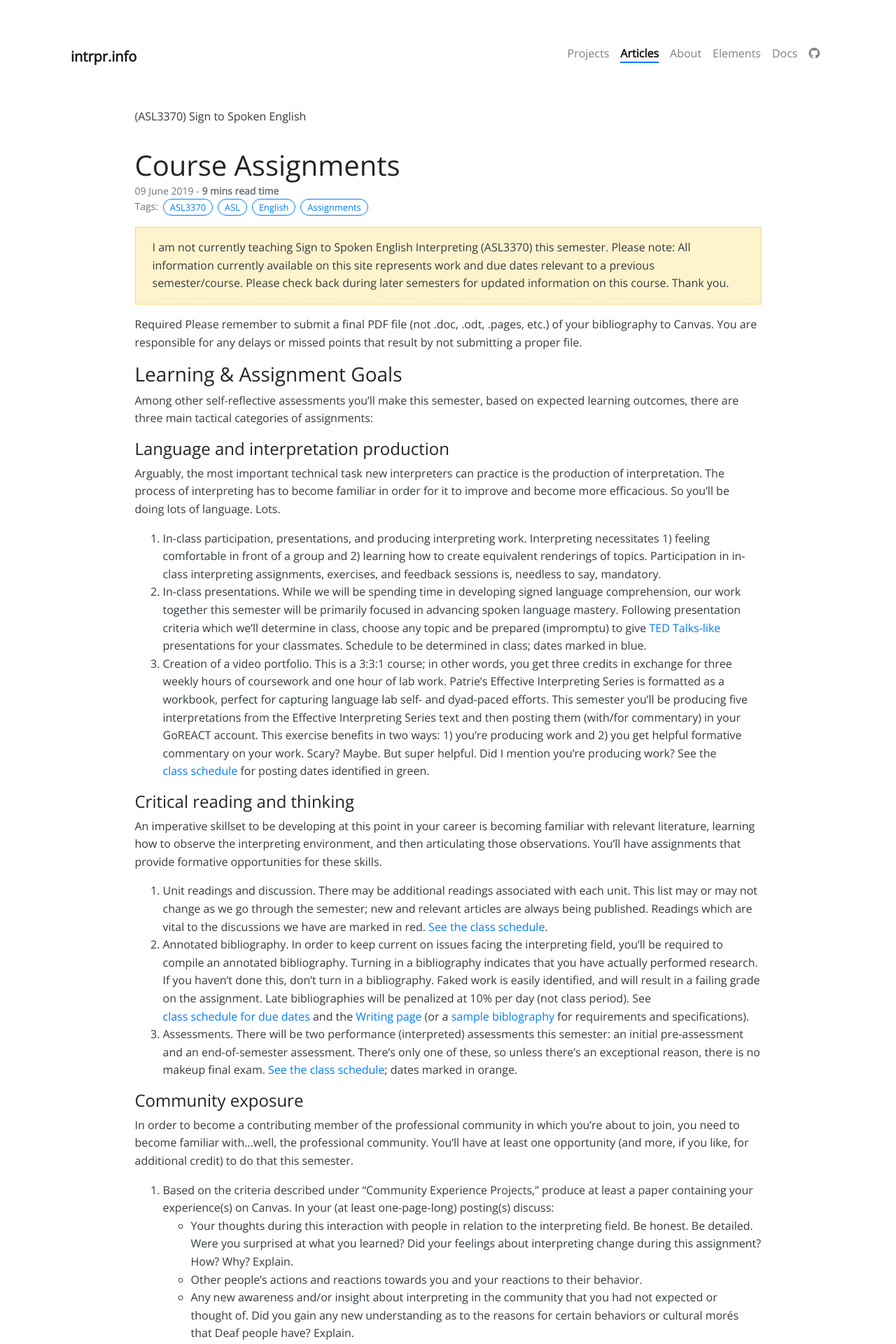
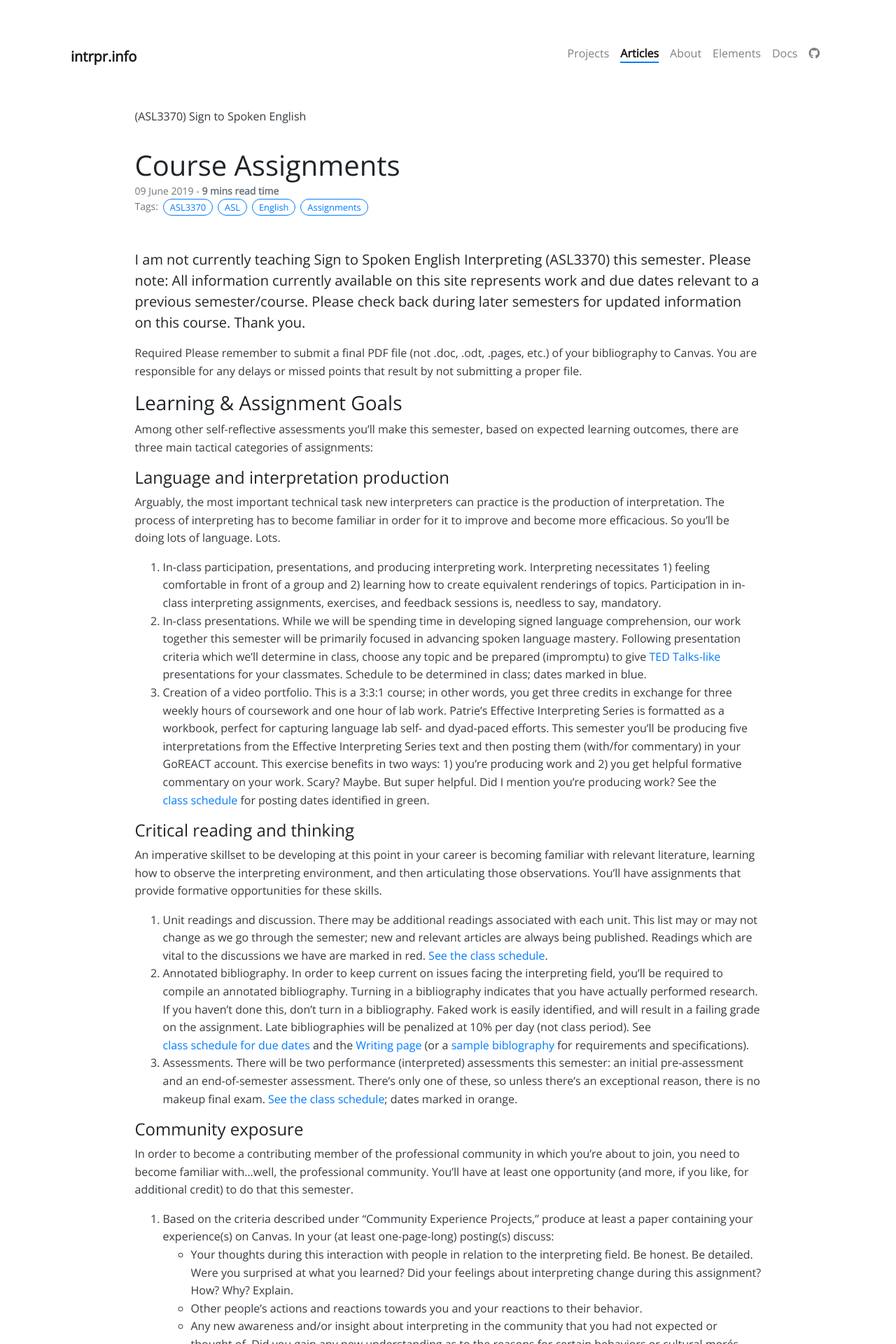
Before and after one commit to intrpr/jekyll-portfol-test, a Jekyll site: the page built from _posts/2019-06-09-assignments.md, in a window 1280 px wide. Shown: the top 1920 px of the page at 70% size. Built offline with Jekyll 4.4.1, drawn with Linux system fonts in a browser that asks for light colours; nearby versions of some CDN libraries; our own code applies the rules of GitHub Pages for plain Markdown files; comment, search, counter and statistics services are not loaded.

Commit message:
Update 2019-06-09-assignments.md

```diff
--- a/_posts/2019-06-09-assignments.md
+++ b/_posts/2019-06-09-assignments.md
@@ -7,7 +7,7 @@
 description: This course is an introduction to the skills and processes required to produce conceptually accurate and linguistically appropriate spoken-language interpretations of ASL texts.
 ---
 
->I am not currently teaching Sign to Spoken English Interpreting (ASL3370) this semester. Please note: All information currently available on this site represents work and due dates relevant to a previous semester/course. Please check back during later semesters for updated information on this course. Thank you.
+<div class="blockquote mt-5">I am not currently teaching Sign to Spoken English Interpreting (ASL3370) this semester. Please note: All information currently available on this site represents work and due dates relevant to a previous semester/course. Please check back during later semesters for updated information on this course. Thank you.</div>
 
 Required Please remember to submit a final PDF file (not .doc, .odt, .pages, etc.) of your bibliography to Canvas. You are responsible for any delays or missed points that result by not submitting a proper file.
 
```
